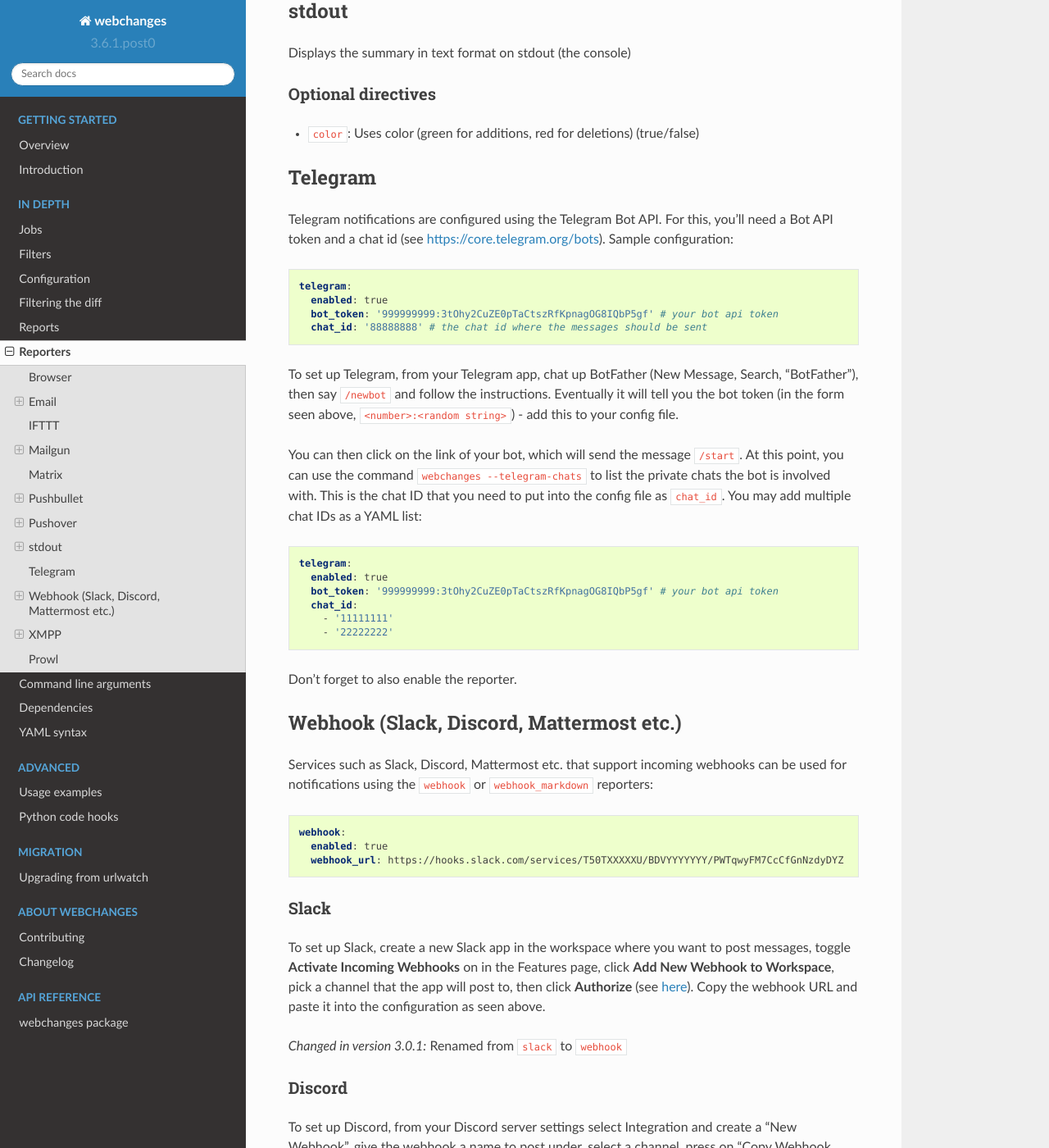
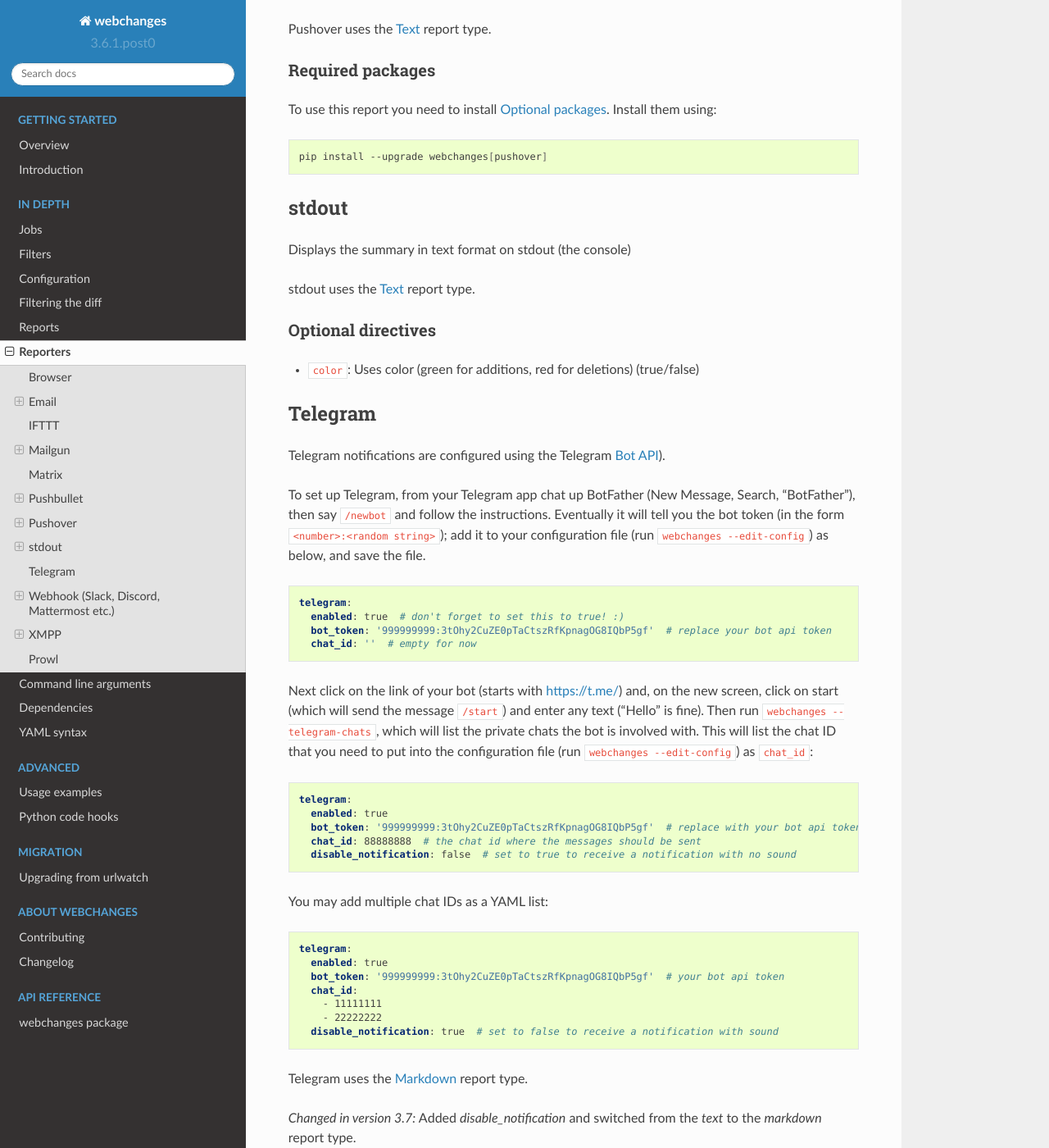
Before and after one commit to mborsetti/webchanges, a Sphinx documentation site: the page built from docs/reporters.rst, in a window 1280 px wide and 1400 px high, scrolled down 7395 px. Shown: the whole window at 82% size. Built offline with Sphinx 7.4.7 and the Read the Docs theme 2.0.0, drawn with Linux system fonts in a browser that asks for light colours; some of the changed text lies outside the part shown.

Commit message:
Improved ``telegram`` reporter and ``matrix`` report

```diff
--- a/docs/reporters.rst
+++ b/docs/reporters.rst
@@ -246,6 +246,8 @@
 
 These values will be passed on to the Action in your Recipe.
 
+IFTT uses the :ref:`text` report type.
+
 
 .. _mailgun:
 
@@ -264,6 +266,8 @@
 * ``to``: Recipient's email address
 * ``subject``: The subject line. Use {count} for the number of reports, {jobs} for the titles of the jobs reported
 * ``region`` (optional)
+
+Mailgun uses the :ref:`text` report type.
 
 
 .. _matrix:
@@ -308,6 +312,8 @@
      footer: false
      minimal: true
 
+Matrix uses the :ref:`text` report type.
+
 
 .. _pushbullet:
 
@@ -324,6 +330,7 @@
 
    pip install --upgrade webchanges[pushbullet]
 
+Pushbullet uses the :ref:`text` report type.
 
 .. _pushover:
 
@@ -343,6 +350,8 @@
 Setting the priority is possible via the ``priority`` config option, which can be ``lowest``, ``low``, ``normal``,
 ``high`` or ``emergency``. Any other setting (including leaving the option unset) maps to ``normal``.
 
+Pushover uses the :ref:`text` report type.
+
 Required packages
 ~~~~~~~~~~~~~~~~~
 To use this report you need to install :ref:`optional_packages`. Install them using:
@@ -359,6 +368,8 @@
 ------
 Displays the summary in text format on stdout (the console)
 
+stdout uses the :ref:`text` report type.
+
 Optional directives
 ~~~~~~~~~~~~~~~~~~~
 * ``color``: Uses color (green for additions, red for deletions) (true/false)
@@ -369,36 +380,47 @@
 
 Telegram
 --------
-Telegram notifications are configured using the Telegram Bot API. For this, you’ll need a Bot API token and a chat id
-(see https://core.telegram.org/bots). Sample configuration:
+Telegram notifications are configured using the Telegram `Bot API <https://core.telegram.org/bots>`__).
+
+To set up Telegram, from your Telegram app chat up BotFather (New Message, Search, “BotFather”), then say ``/newbot``
+and follow the instructions. Eventually it will tell you the bot token (in the form ``<number>:<random string>``); add
+it to your configuration file (run ``webchanges --edit-config``) as below, and save the file.
+
+.. code:: yaml
+
+   telegram:
+     enabled: true  # don't forget to set this to true! :)
+     bot_token: '999999999:3tOhy2CuZE0pTaCtszRfKpnagOG8IQbP5gf'  # replace your bot api token
+     chat_id: ''  # empty for now
+
+Next click on the link of your bot (starts with https://t.me/) and, on the new screen, click on start (which will send
+the message ``/start``) and enter any text ("Hello" is fine).  Then run ``webchanges --telegram-chats``, which will list
+the private chats the bot is involved with. This will list the chat ID that you need to put into the configuration
+file (run ``webchanges --edit-config``) as ``chat_id``:
 
 .. code:: yaml
 
    telegram:
      enabled: true
-     bot_token: '999999999:3tOhy2CuZE0pTaCtszRfKpnagOG8IQbP5gf' # your bot api token
-     chat_id: '88888888' # the chat id where the messages should be sent
+     bot_token: '999999999:3tOhy2CuZE0pTaCtszRfKpnagOG8IQbP5gf'  # replace with your bot api token
+     chat_id: 88888888  # the chat id where the messages should be sent
+     disable_notification: false  # set to true to receive a notification with no sound
 
-To set up Telegram, from your Telegram app, chat up BotFather (New Message, Search, “BotFather”), then say ``/newbot``
-and follow the instructions. Eventually it will tell you the bot token (in the form seen above,
-``<number>:<random string>``) - add this to your config file.
-
-You can then click on the link of your bot, which will send the message ``/start``. At this point, you can use the
-command ``webchanges --telegram-chats`` to list the private chats the bot is involved with. This is the chat ID that you
-need to put into the config file as ``chat_id``. You may add multiple chat IDs as a YAML list:
+You may add multiple chat IDs as a YAML list:
 
 .. code:: yaml
 
    telegram:
      enabled: true
-     bot_token: '999999999:3tOhy2CuZE0pTaCtszRfKpnagOG8IQbP5gf' # your bot api token
+     bot_token: '999999999:3tOhy2CuZE0pTaCtszRfKpnagOG8IQbP5gf'  # your bot api token
      chat_id:
-       - '11111111'
-       - '22222222'
+       - 11111111
+       - 22222222
+     disable_notification: true  # set to false to receive a notification with sound
 
-Don’t forget to also enable the reporter.
+Telegram uses the :ref:`markdown` report type.
 
-
+`Changed in version 3.7:` Added `disable_notification` and switched from the `text` to the `markdown` report type.
 
 .. _webhook:
 
@@ -412,6 +434,8 @@
    webhook:
      enabled: true
      webhook_url: https://hooks.slack.com/services/T50TXXXXXU/BDVYYYYYYY/PWTqwyFM7CcCfGnNzdyDYZ
+
+``webhook`` uses the :ref:`text` report type, while ``webhook_markdown`` uses the :ref:`markdown` one.
 
 Slack
 ~~~~~
@@ -491,6 +515,8 @@
 As the name says, storing the password as plaintext in the configuration is insecure and bad practice, yet for an
 account that only sends these reports this might be a low-risk way.
 
+XMPP uses the :ref:`text` report type.
+
 Required packages
 ~~~~~~~~~~~~~~~~~
 To run jobs with this reporter, you need to install :ref:`optional_packages`. Install them using:
@@ -548,4 +574,6 @@
 The "subject" field will be used as the name of the Prowl event. The application field is prepended to the event and
 shown as the source of the event in the Prowl App.
 
+Prowl uses the :ref:`text` report type.
+
 `Added in version 3.0.1:`
```
Also changed, not shown: CHANGELOG.rst (+9 -1 lines), 8 other files.
